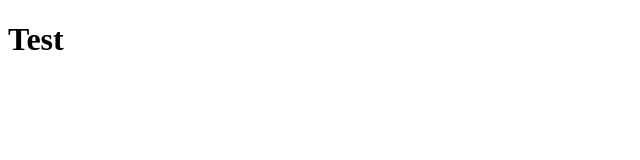
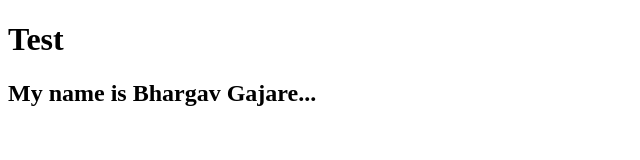
Before and after one commit to bhargavgajare1479/test, a plain HTML site: page index.html in a window 1280 px wide. Shown: the whole page, without its empty margins (0-640 px from the left). Drawn offline with Linux system fonts and the light colour scheme.

Commit message:
Add name

```diff
--- a/index.html
+++ b/index.html
@@ -7,5 +7,7 @@
 </head>
 <body>
     <h1>Test</h1>
+
+    <h2>My name is Bhargav Gajare...</h2>
 </body>
 </html>
```
